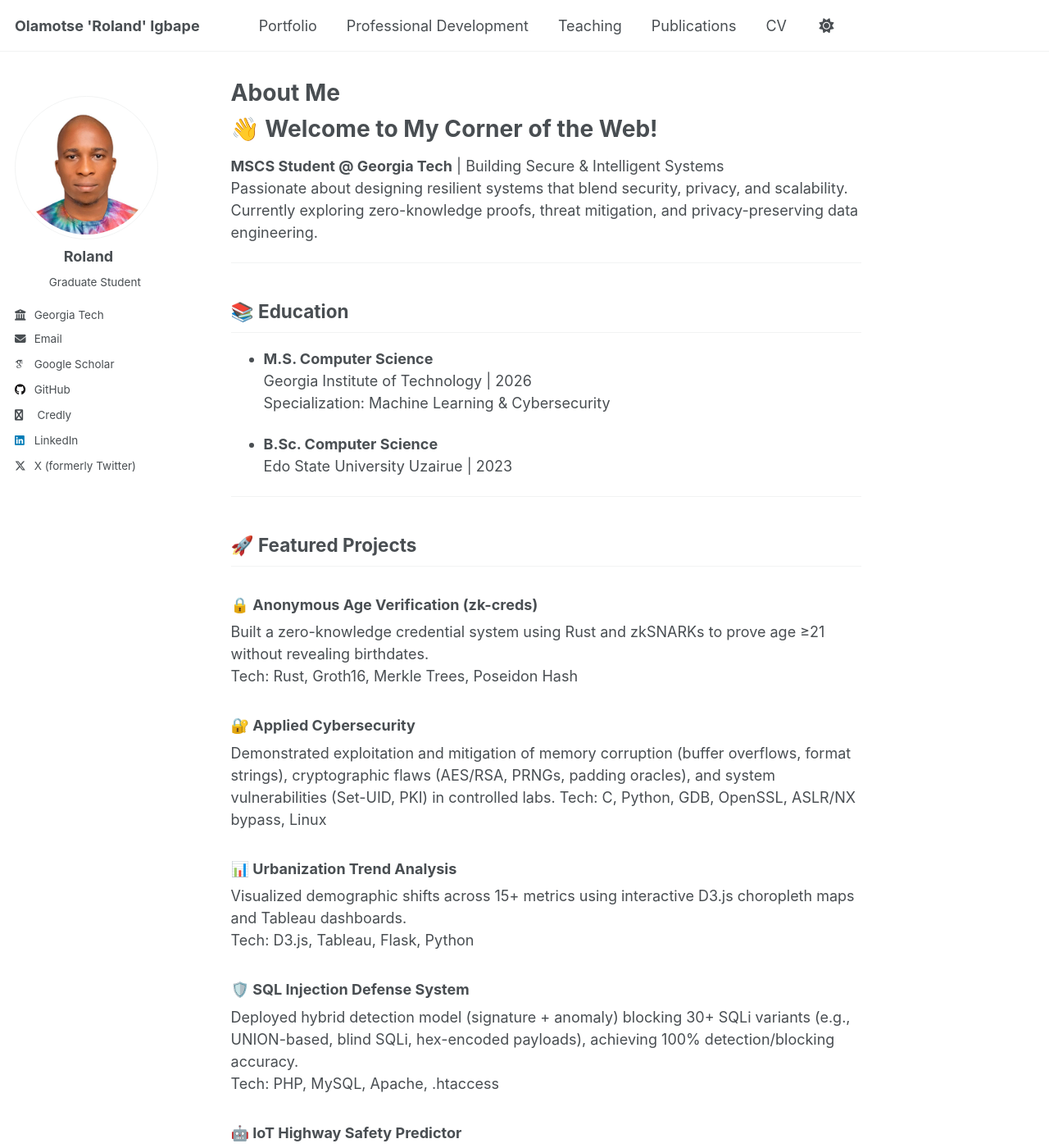
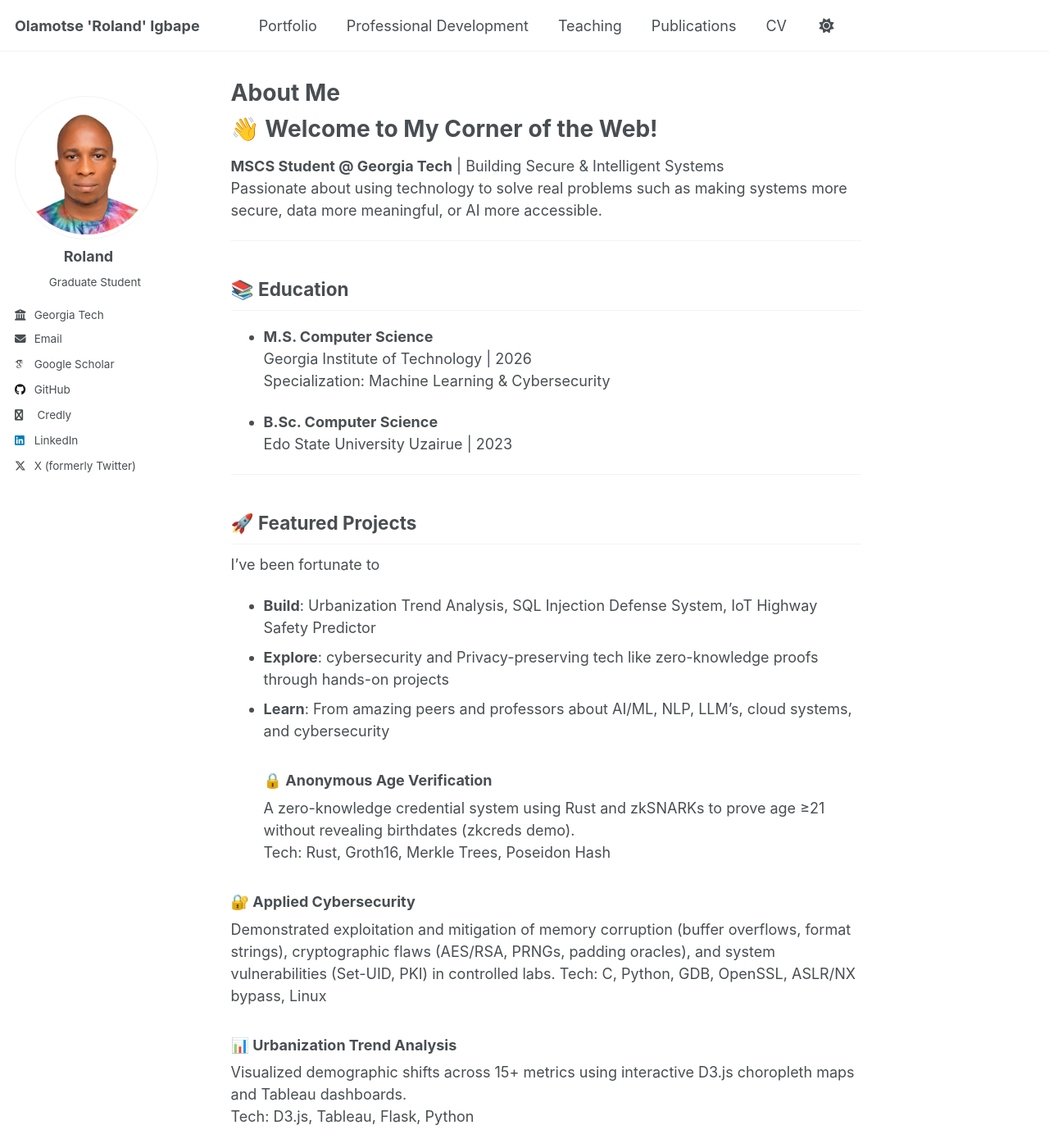
Before and after one commit to oigbape/oigbape.github.io, a Jekyll site: the page built from _pages/about.md, in a window 1280 px wide and 1400 px high. Shown: the whole window at 82% size. Built offline with Jekyll 4.4.1, drawn with Linux system fonts in a browser that asks for light colours; some web fonts are replaced.

Commit message:
Update about.md

```diff
--- a/_pages/about.md
+++ b/_pages/about.md
@@ -11,7 +11,7 @@ redirect_from:
 # 👋 Welcome to My Corner of the Web!
 
 **MSCS Student @ Georgia Tech** | Building Secure & Intelligent Systems
-Passionate about designing resilient systems that blend security, privacy, and scalability. Currently exploring zero-knowledge proofs, threat mitigation, and privacy-preserving data engineering.
+Passionate about using technology to solve real problems such as making systems more secure, data more meaningful, or AI more accessible.
 
 ---
 
@@ -26,9 +26,12 @@ Passionate about designing resilient systems that blend security, privacy, and s
 ---
 
 ## 🚀 Featured Projects
-
-### 🔒 Anonymous Age Verification (zk-creds)
-Built a zero-knowledge credential system using Rust and zkSNARKs to prove age ≥21 without revealing birthdates.
+I’ve been fortunate to
+- **Build**: Urbanization Trend Analysis, SQL Injection Defense System, IoT Highway Safety Predictor
+- **Explore**: cybersecurity and Privacy-preserving tech like zero-knowledge proofs through hands-on projects
+- **Learn**: From amazing peers and professors about AI/ML, NLP, LLM's, cloud systems, and cybersecurity
+### 🔒 Anonymous Age Verification
+A zero-knowledge credential system using Rust and zkSNARKs to prove age ≥21 without revealing birthdates (zkcreds demo).
 Tech: Rust, Groth16, Merkle Trees, Poseidon Hash
 
 ### 🔐 Applied Cybersecurity
```
